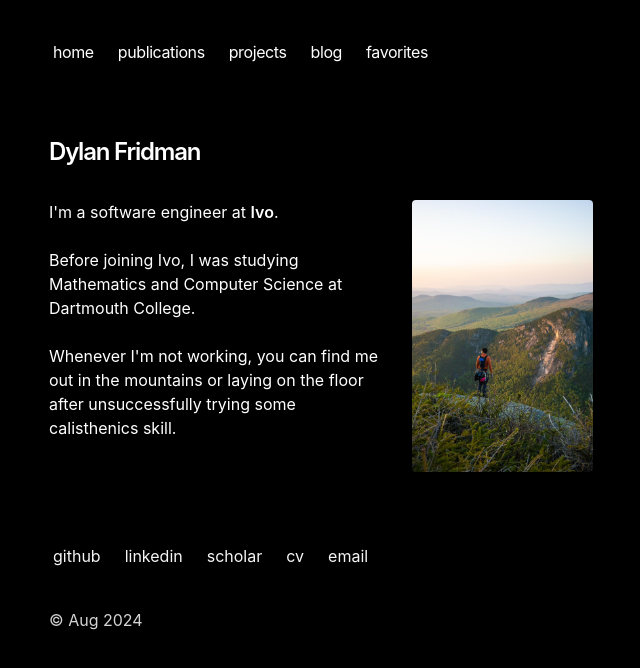
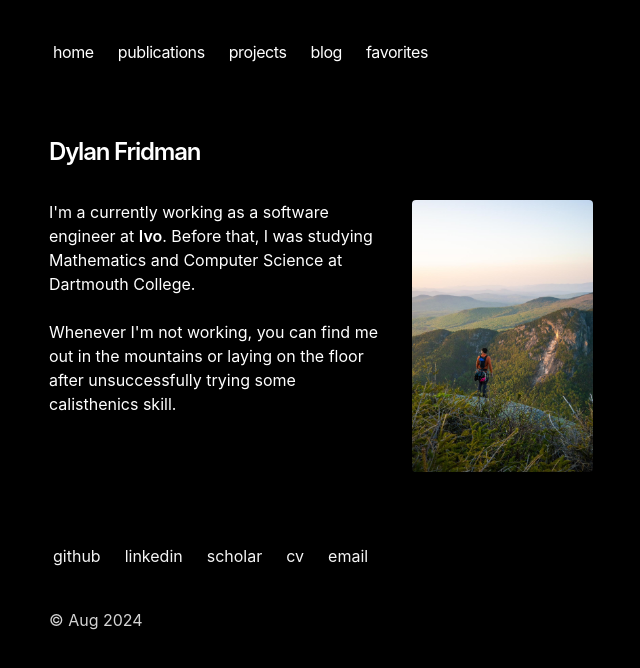
Before and after one commit to Raikhen/portfolio, a Next.js app: page / in a window 1280 px wide. Shown: the top 668 px of the page, without its empty margins (319-959 px from the left). Built offline with nearby package versions, Linux system fonts and the light colour scheme.

Commit message:
Fix social link targets

```diff
--- a/app/components/footer.tsx
+++ b/app/components/footer.tsx
@@ -47,6 +47,7 @@ export default function Footer() {
       <ul className="-ml-[8px] font-sm mt-8 flex flex-col space-x-0 space-y-2 md:flex-row md:space-x-4 md:space-y-0 text-neutral-100">
         {elements.map((e) => (
           <Link
+            target="_blank"
             key={e.href}
             href={e.href}
             className="transition-all hover:text-yellow-500 transform duration-500 flex align-middle relative py-1 px-2 m-1"
--- a/app/page.tsx
+++ b/app/page.tsx
@@ -10,13 +10,17 @@ export default function Page() {
       <div className="grid grid-cols-3 space-x-8">
         <div className="col-span-2 flex flex-col gap-6">
           <p>
-            I'm a software engineer at <StyledLink href="https://ivo.ai" inParagraph>Ivo</StyledLink>.
+            I'm a currently working as a software engineer at{' '}
+            <StyledLink href="https://ivo.ai" inParagraph>
+              Ivo
+            </StyledLink>
+            . Before that, I was studying Mathematics and Computer Science at
+            Dartmouth College.
           </p>
           <p>
-            Before joining Ivo, I was studying Mathematics and Computer Science at Dartmouth College.
-          </p>
-          <p>
-            Whenever I'm not working, you can find me out in the mountains or laying on the floor after unsuccessfully trying some calisthenics skill.
+            Whenever I'm not working, you can find me out in the mountains or
+            laying on the floor after unsuccessfully trying some calisthenics
+            skill.
           </p>
         </div>
         <div className="col-span-1">
```
